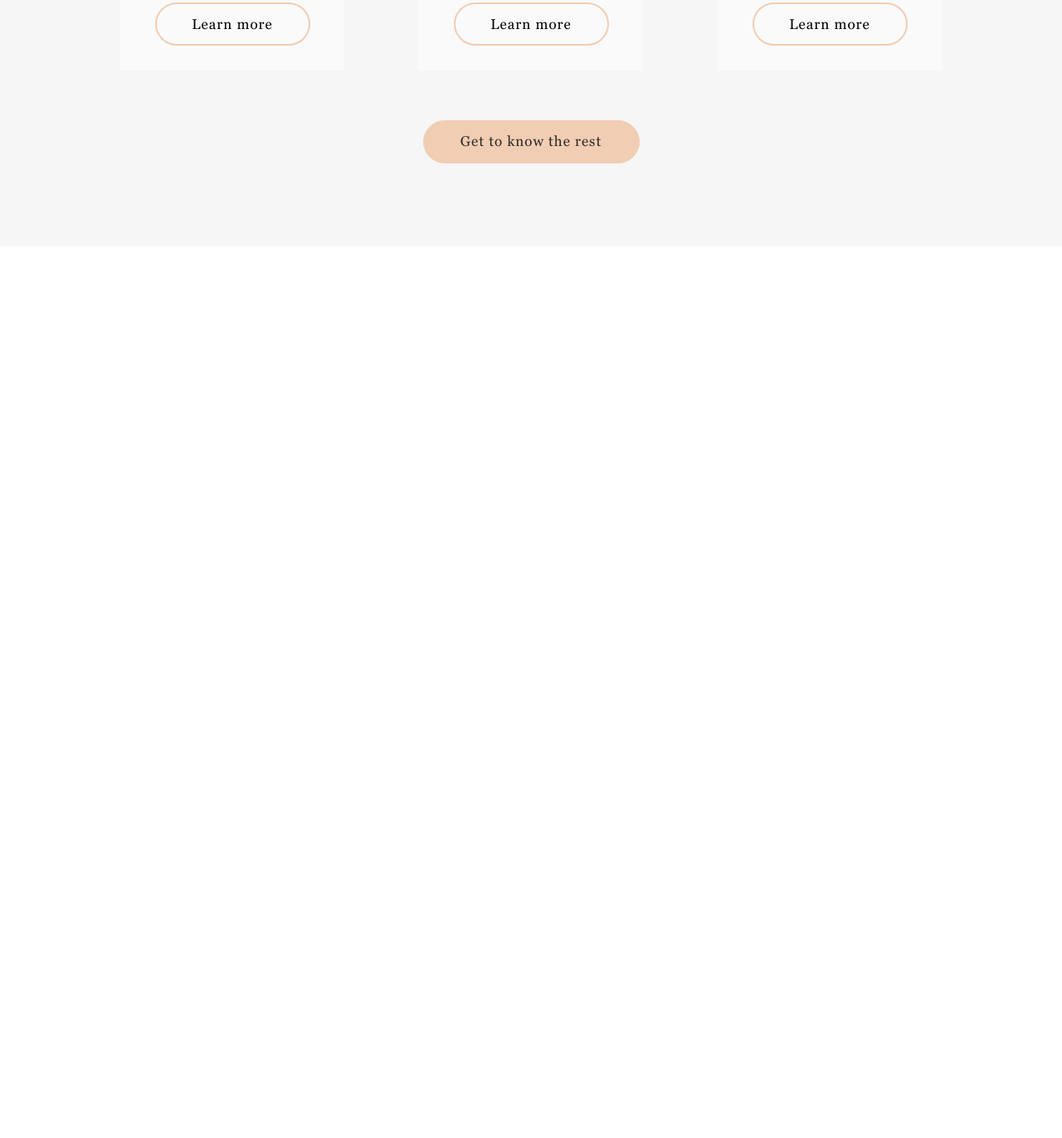
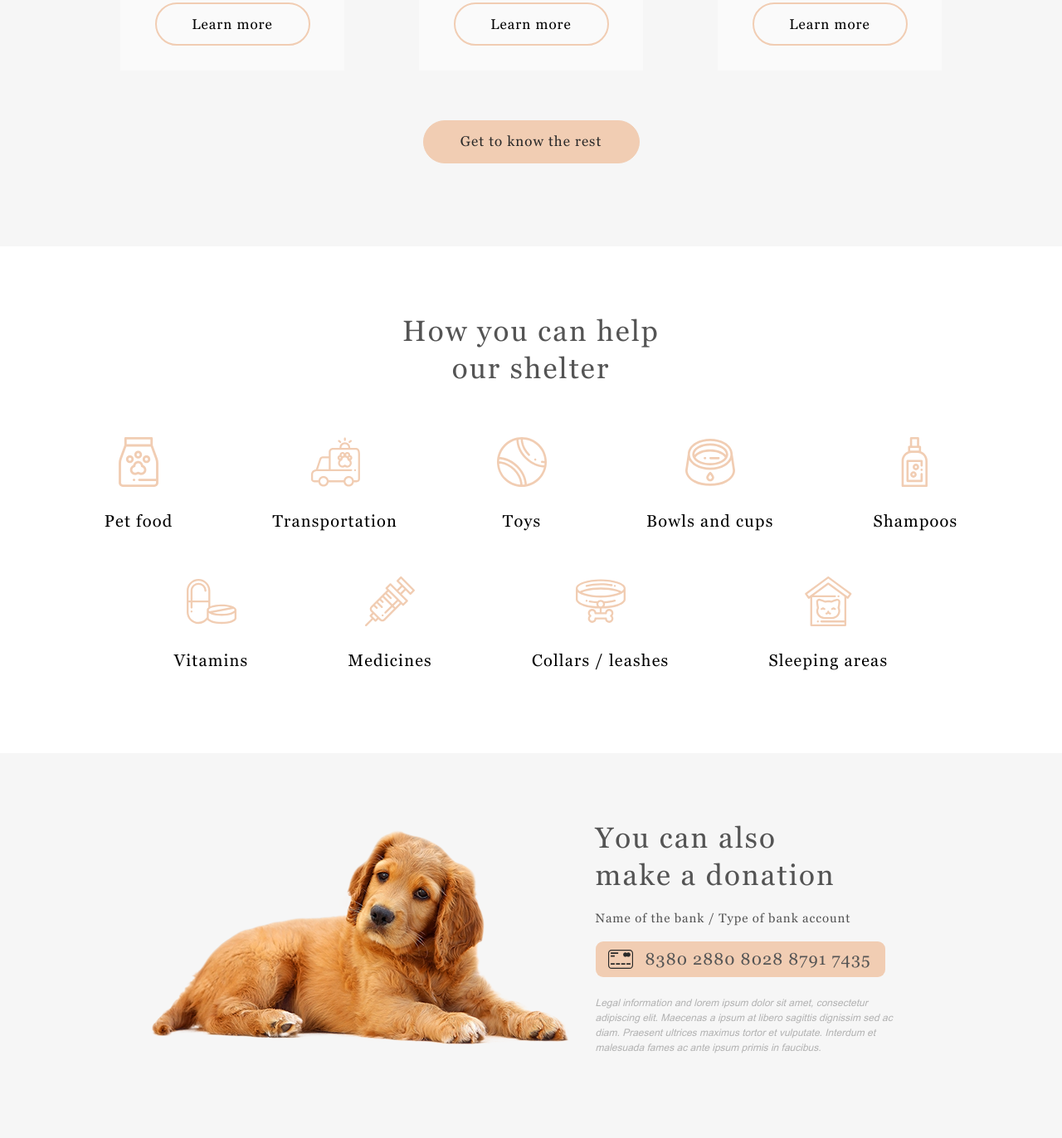
Before and after one commit to Kristina2773/My-projects-stage1-2, a plain HTML site: page shelter/pages/main/index.html in a window 1280 px wide. Shown: the part 2078-3450 px from the top of the page at 83% size. Before the commit the page ends 2375 px from the top, so only its background shows below. Drawn offline with Linux system fonts and the light colour scheme.

Commit message:
feat: add help-section and donation-section to project

```diff
--- a/shelter/pages/main/index.html
+++ b/shelter/pages/main/index.html
@@ -85,7 +85,26 @@
                 </div>
                 <button class="know-more-btn" name="button" onclick = "window.location.href='../pets/index.html'">Get to know the rest</button>
             </section>
-
+            <section class="help-section" id = "help">
+                <h3 class="section-title mobile">How you can help <br>our shelter</h3>
+                <ul class="help-list"></ul>
+            </section>
+            <section class = "donation-section">
+                <div class="donation-wrapper">
+                    <img src="../../assets/images/donation-dog.png" alt="dog-wait-donation" class="dog-wait-donation">
+                    <div class="wrapper-text-donation">
+                        <h3 class="section-title donation-title">You can also <br>make a donation</h3>
+                        <h5 class="donation-subtitle">
+                            Name of the bank / Type of bank account
+                        </h5>
+                        <a class ="card-number-link" href="#">
+                            <img src="../../assets/icons/credit-card.svg" class="card-img" alt="card">
+                            <h4 class="card-number">8380 2880 8028 8791 7435</h4>
+                        </a>
+                        <p class="donation-text">Legal information and lorem ipsum dolor sit amet, consectetur adipiscing elit. Maecenas a ipsum at libero sagittis dignissim sed ac diam. Praesent ultrices maximus tortor et vulputate. Interdum et malesuada fames ac ante ipsum primis in faucibus.</p>
+                    </div>
+                </div>
+            </section>
         </div>
     </main>
     <footer class="footer container" id = "contacts">
--- a/shelter/pages/main/script.js
+++ b/shelter/pages/main/script.js
@@ -0,0 +1,61 @@
+`use strict`;
+
+const helpShelter = {
+    0: {
+        icon: '../../assets/icons/icon-pet-food.svg',
+        title: 'Pet food',
+    },
+    1: {
+        icon: '../../assets/icons/icon-transportation.svg',
+        title: 'Transportation',
+    },
+    2: {
+        icon: '../../assets/icons/icon-toys.svg',
+        title: 'Toys',
+    },
+    3: {
+        icon: '../../assets/icons/icon-bowls-and-cups.svg',
+        title: 'Bowls and cups',
+    },
+    4: {
+        icon: '../../assets/icons/icon-shampoos.svg',
+        title: 'Shampoos',
+    },
+    5: {
+        icon: '../../assets/icons/icon-vitamins.svg',
+        title: 'Vitamins',
+    },
+    6: {
+        icon: '../../assets/icons/icon-medicines.svg',
+        title: 'Medicines',
+    },
+    7: {
+        icon: '../../assets/icons/icon-collars-or-leashes.svg',
+        title: 'Collars / leashes',
+    },
+    8: {
+        icon: '../../assets/icons/icon-sleeping-area.svg',
+        title: 'Sleeping areas',
+    }
+
+}
+
+let helpShelterLength = Object.values(helpShelter).length;
+
+console.log(helpShelterLength)
+
+for(let i = 0; i < helpShelterLength; i++) {
+    let helpList = document.querySelector('.help-list');
+    const helpListItem = document.createElement('li');
+    helpListItem.classList.add('help-list-item');
+    helpList.append(helpListItem);
+    const iconItem = document.createElement('img');
+    iconItem.classList.add('help-icon');
+    iconItem.src = helpShelter[i].icon;
+    iconItem.alt = helpShelter[i].title;
+    helpListItem.append(iconItem);
+    const titleListItem = document.createElement('h4');
+    titleListItem.classList.add('help-item-title');
+    titleListItem.textContent = helpShelter[i].title;
+    helpListItem.append(titleListItem);
+}
--- a/shelter/pages/main/style.css
+++ b/shelter/pages/main/style.css
@@ -340,7 +340,134 @@ h1, h2, h3, h4, h5 {
     box-shadow: 0px 2px 35px 14px rgba(13, 13, 13, 0.04);
     background-color: var(--color-white);
 }
+/* help-section */
 
+
+ul.help-list {
+    margin: 0;
+    padding: 0;
+}
+
+.help-section {
+    margin: 0 auto;
+    padding-top: 80px;
+    width: 90%;
+    height: 611px;
+    display: flex;
+    flex-direction: column;
+    align-items: center;
+    gap: 60px;
+}
+
+.help-list {
+    display: flex;
+    flex-wrap: wrap;
+    justify-content: center;
+    list-style: none;
+    column-gap: 120px;
+    row-gap: 55px;
+}
+
+.help-list-item {
+    display: flex;
+    flex-direction: column;
+    align-items: center;
+    gap: 30px;
+}
+
+.help-icon {
+    width: 60px;
+    height: 60px;
+}
+
+.help-item-title {
+    text-align: center;
+    font-family: Georgia;
+    font-size: 1.25rem;
+    line-height: 1.44rem;
+    letter-spacing: 1.2px;
+    color: var(color-dark-i);
+}
+
+/* donation-section */
+.donation-section {
+    width: 100%;
+    height: 464px;
+    background-color: var(--color-light-l);
+}
+.donation-wrapper {
+    width: 915px;
+    height: 362px;
+    margin: 0 auto;
+    padding-top: 80px;
+    display: flex;
+    gap: 30px;
+}
+.dog-wait-donation {
+    margin-top: 1.3%;
+    width: 505px;
+    height: 261px;
+}
+.donation-title {
+    text-align: left;
+}
+.donation-subtitle {
+    margin-top: 1px;
+    font-family: Georgia;
+    font-size: 15px;
+    line-height: 16.5px;
+    letter-spacing: 0.9px;
+    color: var(--color-dark-i);
+}
+.donation-text {
+    margin-top: 0.6%;
+    font-family: Arial;
+    font-weight: 400;
+    font-style: italic;
+    font-size: 0.75rem;
+    line-height: 18px;
+    color: var(--color-dark-m);
+}
+
+.wrapper-text-donation {
+    width: 380px;
+    height: 282px;
+    display: flex;
+    flex-direction: column;
+    gap: 20px;
+}
+
+.card-number-link {
+    display: flex;
+    justify-content: center;
+    align-items: center;
+    gap: 15px;
+    border-radius: 9px;
+    width: 349px;
+    height: 43px;
+    background: var(--color-primary);
+    text-decoration: none;
+}
+
+.card-number-link:hover {
+    background: var(--color-primary-light);
+    border: 2px solid var(--color-primary-light);
+}
+.card-number {
+    width: 274px;
+    height: 23px;
+    font-family: Georgia;
+    font-size: 20px;
+    line-height: 22px;
+    letter-spacing: 1.1px;
+    color: var(--color-dark-i);
+}
+.card-img {
+    margin-top: 10px;
+    margin-bottom: 10px;
+    width: 30px;
+    height: 23px;
+}
 
 
 
```
